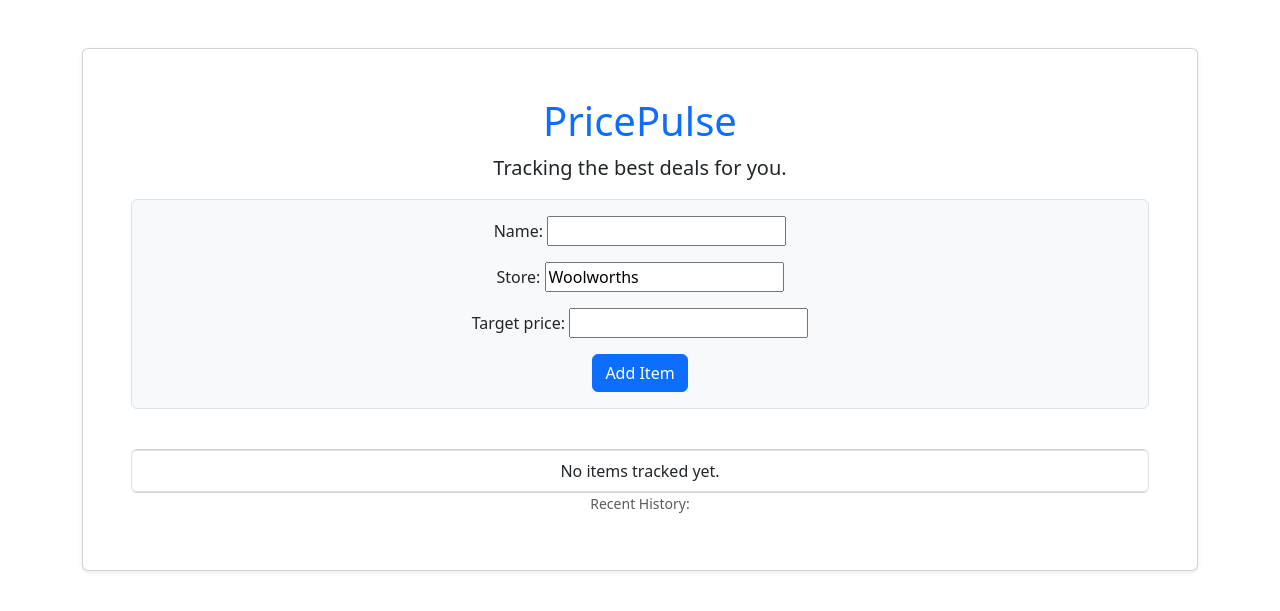
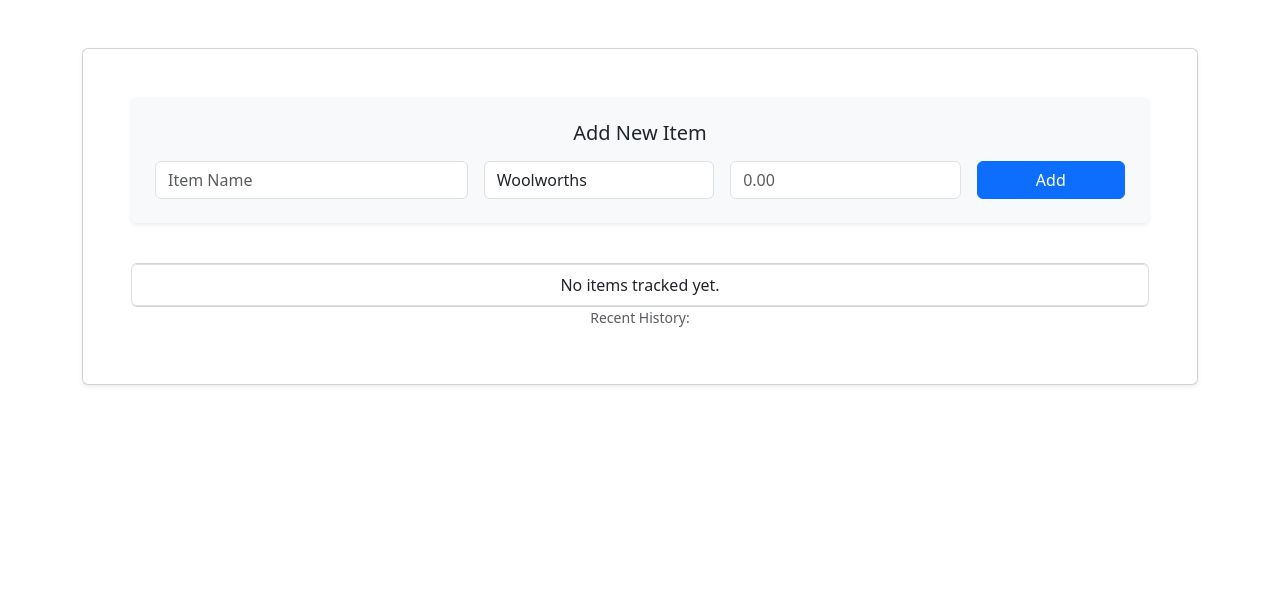
Before and after one commit to Blank21-xD/PricePulse, a Django app: page / in a window 1280 px wide. Shown: the top 611 px of the page. Run offline with Django 5.2, Linux system fonts and the light colour scheme; data that the repository does not hold is empty.

Commit message:
Applied Bootstrap styling to ItemForm and home layout

```diff
--- a/templates/home.html
+++ b/templates/home.html
@@ -12,12 +12,17 @@
   <body class="container mt-5 text-center">
 
     <div class="card p-5 shadow-sm">
-      <h1 class="text-primary">PricePulse</h1>
-      <p class="lead">Tracking the best deals for you.</p>
-      <form method="post" class="mb-4 p-3 border rounded bg-light">
+      <form method="post" class="card p-4 mb-4 shadow-sm border-0 bg-light">
         {% csrf_token %}
-        {{ form.as_p }}
-        <button type="submit" class="btn btn-primary">Add Item</button>
+        <h5 class="mb-3">Add New Item</h5>
+        <div class="row g-3">
+          <div class="col-md-4">{{ form.name }}</div>
+          <div class="col-md-3">{{ form.store }}</div>
+          <div class="col-md-3">{{ form.target_price }}</div>
+          <div class="col-md-2">
+            <button type="submit" class="btn btn-primary w-100">Add</button>
+          </div>
+        </div>
       </form>
 
       <ul class="list-group mt-3">
--- a/tracker/forms.py
+++ b/tracker/forms.py
@@ -6,3 +6,8 @@ class ItemForm(forms.ModelForm):
     class Meta:
         model = Item
         fields = ['name', 'store', 'target_price']
+        widgets = {
+            'name': forms.TextInput(attrs={'class': 'form-control', 'placeholder': 'Item Name'}),
+            'store': forms.TextInput(attrs={'class': 'form-control', 'placeholder': 'e.g. Woolworths'}),
+            'target_price': forms.NumberInput(attrs={'class': 'form-control', 'placeholder': '0.00'}),
+        }
```
